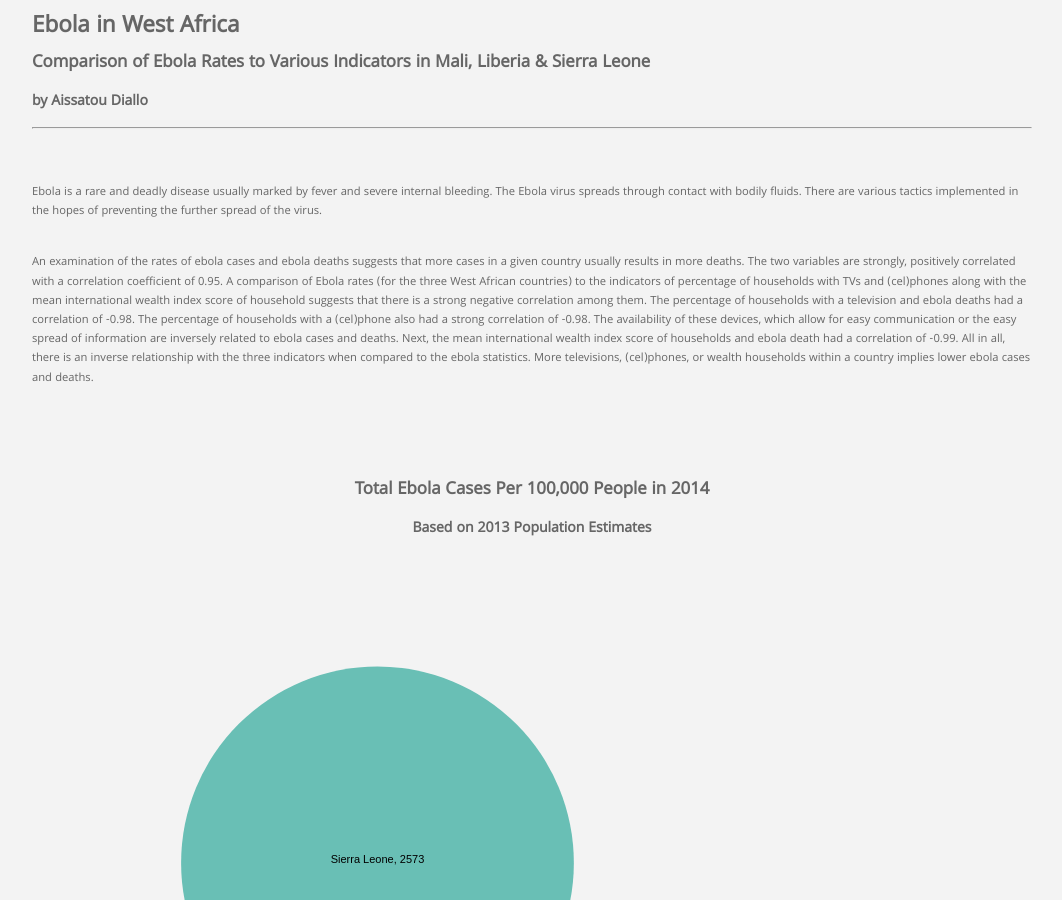
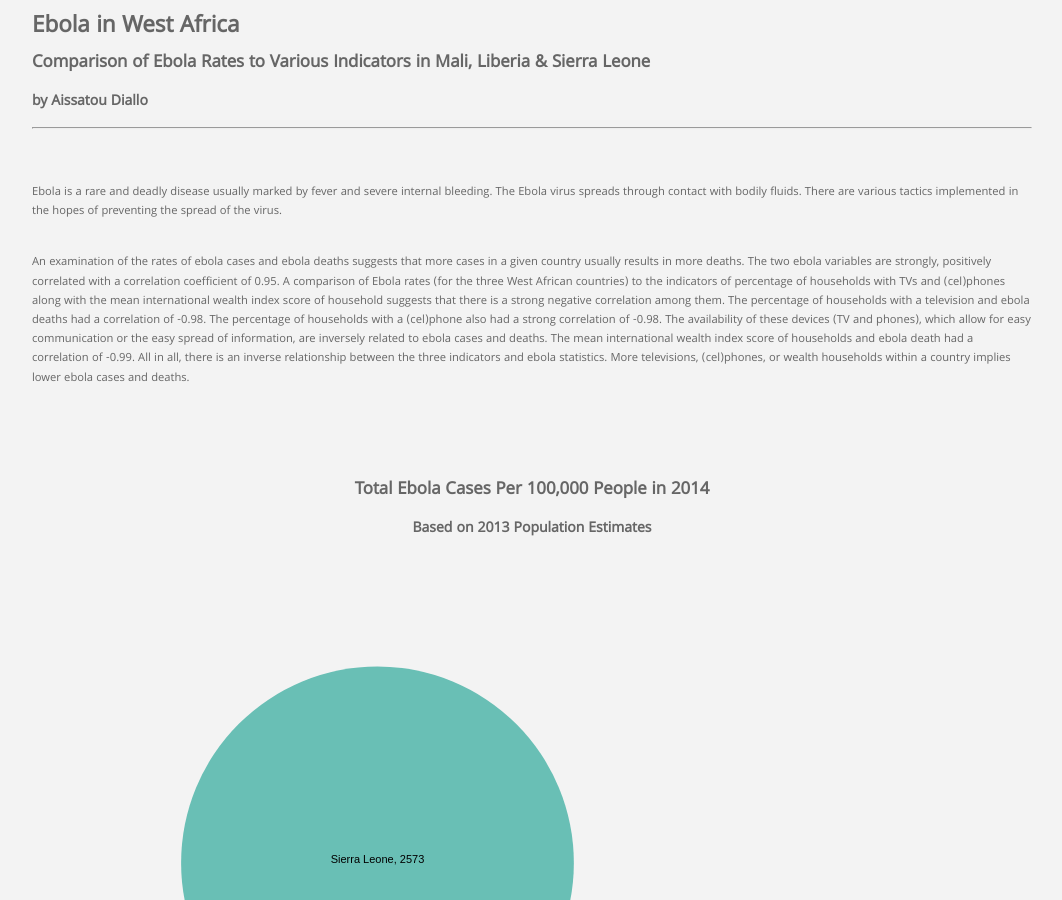
Before and after one commit to ad605/ad605.github.io, a Jekyll site: the page datavizproject/index.html, which Jekyll copies as it is, in a window 1280 px wide and 900 px high. Shown: the whole window, without its empty margins (108-1170 px from the left). Built offline with Jekyll 4.4.1, drawn with Linux system fonts in a browser that asks for light colours.

Commit message:
Update index.html

```diff
--- a/datavizproject/index.html
+++ b/datavizproject/index.html
@@ -233,9 +233,9 @@
           <hr>
         </div>
         <p>
-          <p>Ebola is a rare and deadly disease usually marked by fever and severe internal bleeding. The Ebola virus spreads through contact with bodily fluids. There are various tactics implemented in the hopes of preventing the further spread of the virus. </p>
+          <p>Ebola is a rare and deadly disease usually marked by fever and severe internal bleeding. The Ebola virus spreads through contact with bodily fluids. There are various tactics implemented in the hopes of preventing the spread of the virus. </p>
 
-<p>An examination of the rates of ebola cases and ebola deaths suggests that more cases in a given country usually results in more deaths. The two variables are strongly, positively correlated with a correlation coefficient of 0.95. A comparison of Ebola rates (for the three West African countries) to the indicators of percentage of households with TVs and (cel)phones along with the mean international wealth index score of household suggests that there is a strong negative correlation among them. The percentage of households with a television and ebola deaths had a correlation of -0.98. The percentage of households with a (cel)phone also had a strong correlation of -0.98.  The availability of these devices, which allow for easy communication or the easy spread of information are inversely related to ebola cases and deaths. Next, the mean international wealth index score of households and ebola death had a correlation of  -0.99.  All in all, there is an inverse relationship with the three indicators when compared to the ebola statistics. More televisions, (cel)phones, or wealth households within a country implies lower ebola cases and deaths. </p>
+<p>An examination of the rates of ebola cases and ebola deaths suggests that more cases in a given country usually results in more deaths. The two ebola variables are strongly, positively correlated with a correlation coefficient of 0.95. A comparison of Ebola rates (for the three West African countries) to the indicators of percentage of households with TVs and (cel)phones along with the mean international wealth index score of household suggests that there is a strong negative correlation among them. The percentage of households with a television and ebola deaths had a correlation of -0.98. The percentage of households with a (cel)phone also had a strong correlation of -0.98.  The availability of these devices (TV and phones), which allow for easy communication or the easy spread of information, are inversely related to ebola cases and deaths. The mean international wealth index score of households and ebola death had a correlation of  -0.99.  All in all, there is an inverse relationship between the three indicators and ebola statistics. More televisions, (cel)phones, or wealth households within a country implies lower ebola cases and deaths. </p>
 
 </p>
 <p>
```
